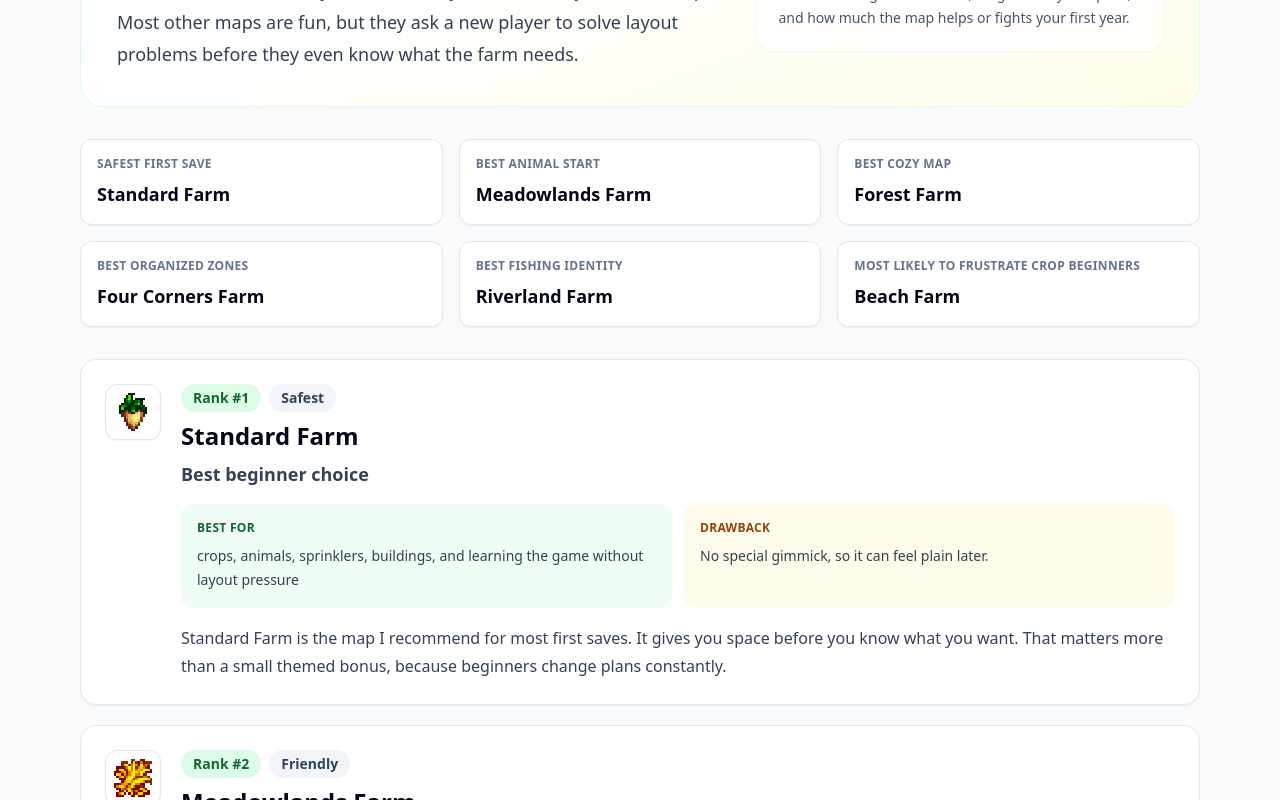
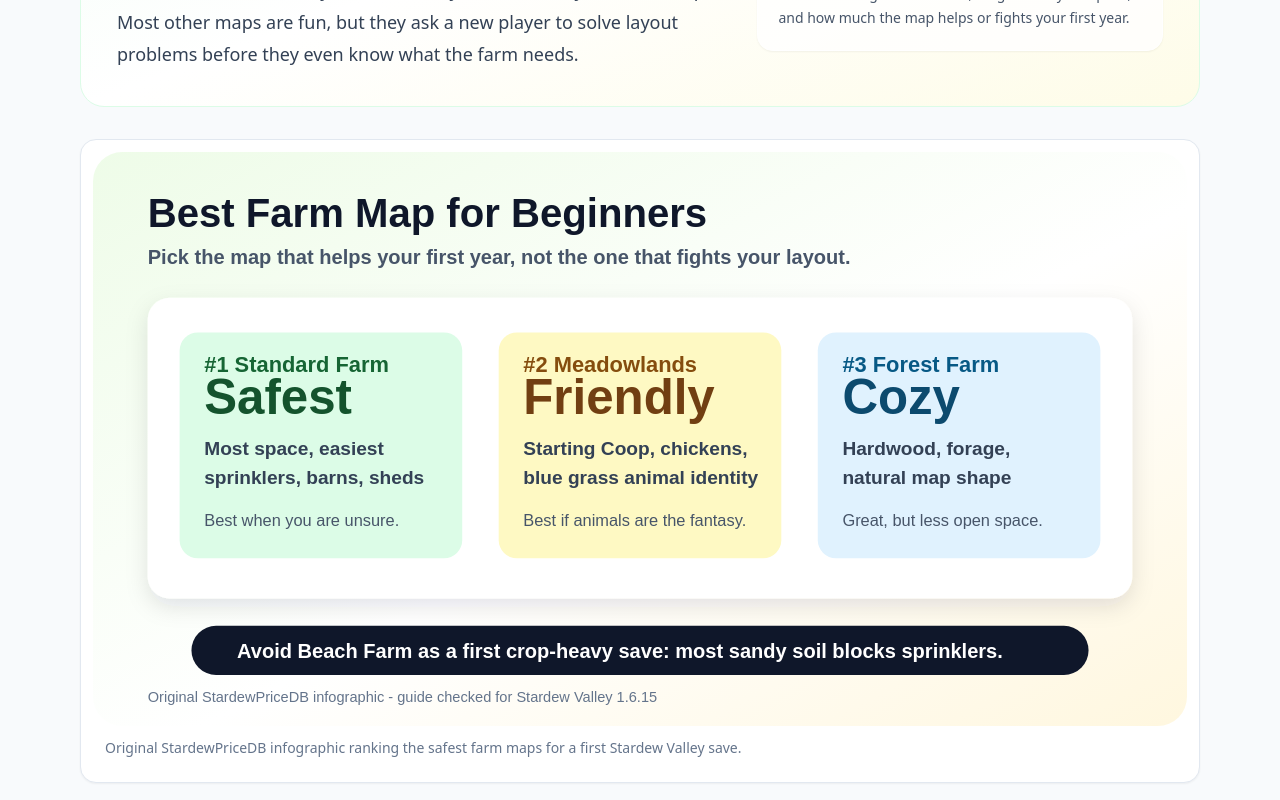
Before and after one commit to xiongmaopan/stardew-price-db, a Next.js app: page /guide/beginner-farm-map-choice in a window 1280 px wide. Shown: the part 460-1260 px from the top of the page. Built offline with nearby package versions, Linux system fonts and the light colour scheme.

Commit message:
feat: add original english guide infographics

```diff
--- a/app/guide/beginner-farm-map-choice/page.js
+++ b/app/guide/beginner-farm-map-choice/page.js
@@ -259,6 +259,20 @@ export default function BeginnerFarmMapChoicePage() {
         </div>
       </header>
 
+      <figure className="my-8 rounded-2xl border border-slate-200 bg-white p-3 shadow-sm">
+        <img
+          src="/images/guides/beginner-farm-map-choice.svg"
+          alt="Best farm maps for Stardew Valley beginners infographic"
+          width="1200"
+          height="630"
+          loading="eager"
+          className="w-full rounded-xl"
+        />
+        <figcaption className="px-3 py-3 text-sm text-slate-500">
+          Original StardewPriceDB infographic ranking the safest farm maps for a first Stardew Valley save.
+        </figcaption>
+      </figure>
+
       <section className="my-8 grid gap-4 md:grid-cols-2 lg:grid-cols-3">
         {quickAnswers.map(([label, answer]) => (
           <div key={label} className="rounded-xl border border-slate-200 bg-white p-4 shadow-sm">
--- a/app/guide/joja-vs-community-center/page.js
+++ b/app/guide/joja-vs-community-center/page.js
@@ -215,6 +215,20 @@ export default function JojaVsCommunityCenterPage() {
         </div>
       </header>
 
+      <figure className="my-8 rounded-2xl border border-slate-200 bg-white p-3 shadow-sm">
+        <img
+          src="/images/guides/joja-vs-community-center.svg"
+          alt="Joja vs Community Center route comparison infographic"
+          width="1200"
+          height="630"
+          loading="eager"
+          className="w-full rounded-xl"
+        />
+        <figcaption className="px-3 py-3 text-sm text-slate-500">
+          Original StardewPriceDB infographic summarizing the route choice: Community Center for a first save, Joja for controlled repeat saves.
+        </figcaption>
+      </figure>
+
       <section className="my-8 grid gap-4 md:grid-cols-2">
         {routeCards.map((route) => (
           <article key={route.route} className="rounded-2xl border border-slate-200 bg-white p-6 shadow-sm">
```
Also changed, not shown: public/images/guides/beginner-farm-map-choice.svg (added), public/images/guides/joja-vs-community-center.svg (added).
